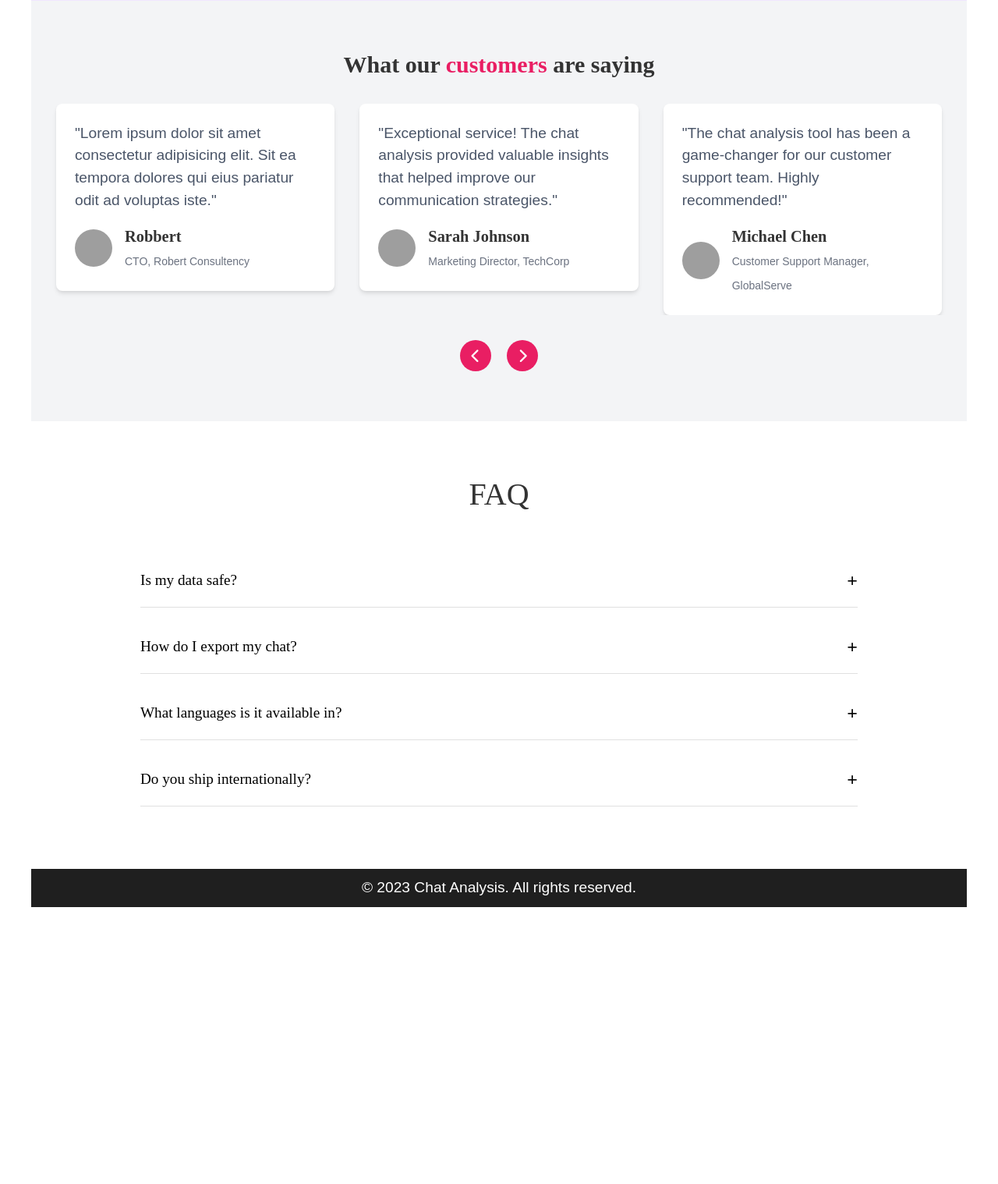
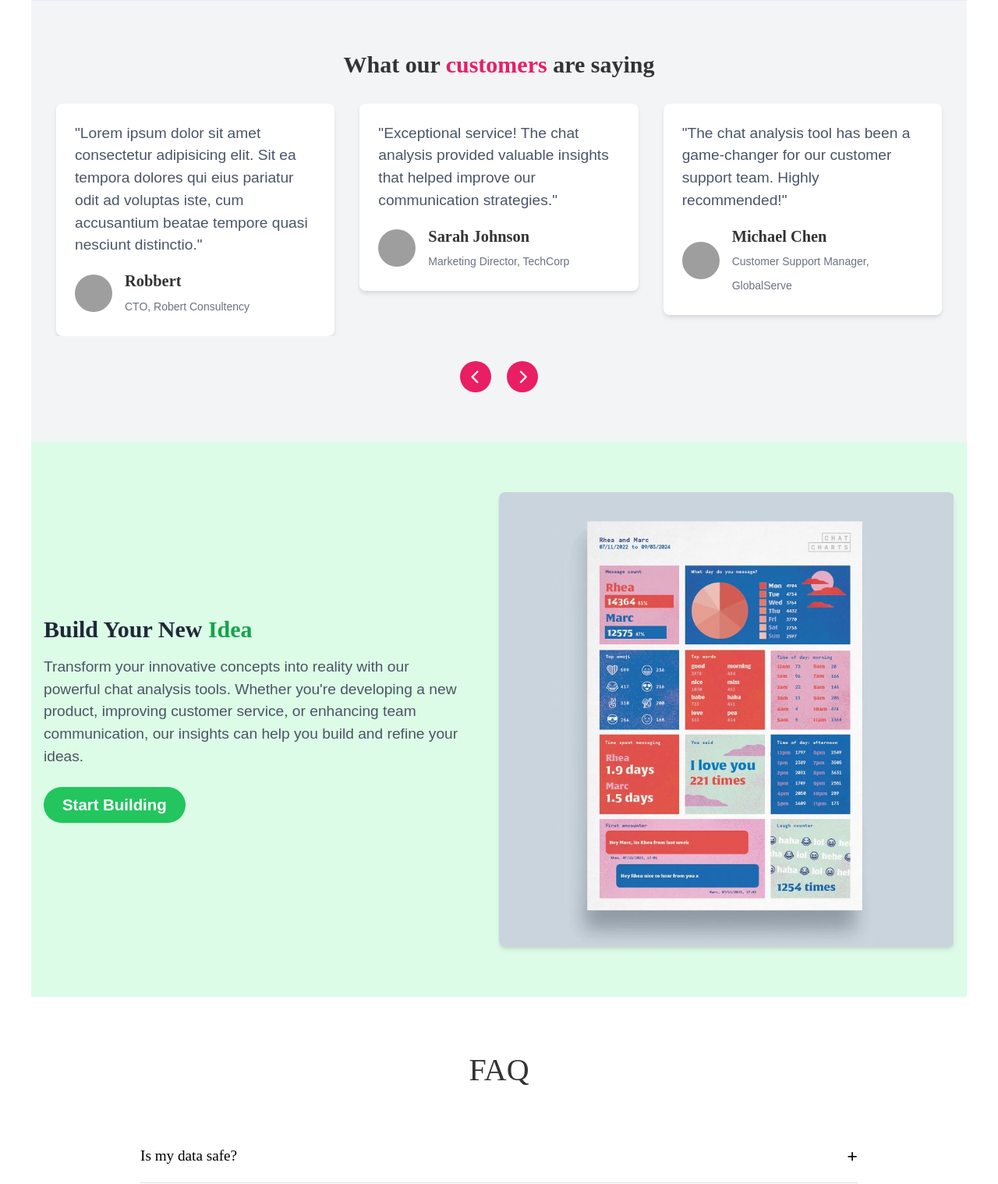
Before and after one commit to pritpalcodes/chat-insights-generator-deployed, a Flask app: page / in a window 1280 px wide. Shown: the part 1850-3368 px from the top of the page at 78% size. Before the commit the page ends 3013 px from the top, so only its background shows below. Run offline with Flask 2, Linux system fonts and the light colour scheme; some libraries are stand-ins or nearby versions; some web fonts are replaced; grey boxes are pictures that could not be loaded.

Commit message:
added another section on the landing page

```diff
--- a/templates/landing.html
+++ b/templates/landing.html
@@ -474,7 +474,7 @@
                             <div class="bg-white rounded-lg shadow-md p-6">
                                 <p class="text-gray-600 mb-4">
                                     "Lorem ipsum dolor sit amet consectetur adipisicing elit. Sit ea tempora dolores qui eius pariatur
-                                    odit ad voluptas iste."
+                                    odit ad voluptas iste, cum accusantium beatae tempore quasi nesciunt distinctio."
                                 </p>
                                 <div class="flex items-center">
                                     <img class="w-12 h-12 rounded-full mr-4" src="https://images.unsplash.com/photo-1570295999919-56ceb5ecca61?ixlib=rb-1.2.1&ixid=MnwxMjA3fDB8MHxwaG90by1wYWdlfHx8fGVufDB8fHx8&auto=format&fit=crop&w=880&q=80" alt="">
@@ -570,6 +570,29 @@
                     <button id="next-testimonial" class="testimonial-nav-button">
                         <i class="fas fa-chevron-right"></i>
                     </button>
+                </div>
+            </div>
+        </section>
+
+        <section class="build-idea bg-green-100 py-16">
+            <div class="container mx-auto px-4">
+                <div class="flex flex-wrap items-center">
+                    <div class="w-full md:w-1/2 md:pr-12">
+                        <h2 class="text-3xl font-semibold mb-4 text-gray-800 dm-serif-text-regular">
+                            Build Your New <span class="text-green-600">Idea</span>
+                        </h2>
+                        <p class="text-gray-600 mb-6">
+                            Transform your innovative concepts into reality with our powerful chat analysis tools. Whether you're developing a new product, improving customer service, or enhancing team communication, our insights can help you build and refine your ideas.
+                        </p>
+                        <a href="{{ url_for('upload') }}" class="inline-block bg-green-500 text-white font-bold py-2 px-6 rounded-full hover:bg-green-600 transition duration-300">
+                            Start Building
+                        </a>
+                    </div>
+                    <div class="w-full md:w-1/2 mt-8 md:mt-0">
+                        <div class="transform transition duration-300 hover:scale-105">
+                            <img src="{{ url_for('static', filename='images/photo3.jpeg') }}" alt="Build Your Idea" class="rounded-lg shadow-md">
+                        </div>
+                    </div>
                 </div>
             </div>
         </section>
```
Also changed, not shown: static/images/photo3.jpeg (added).
